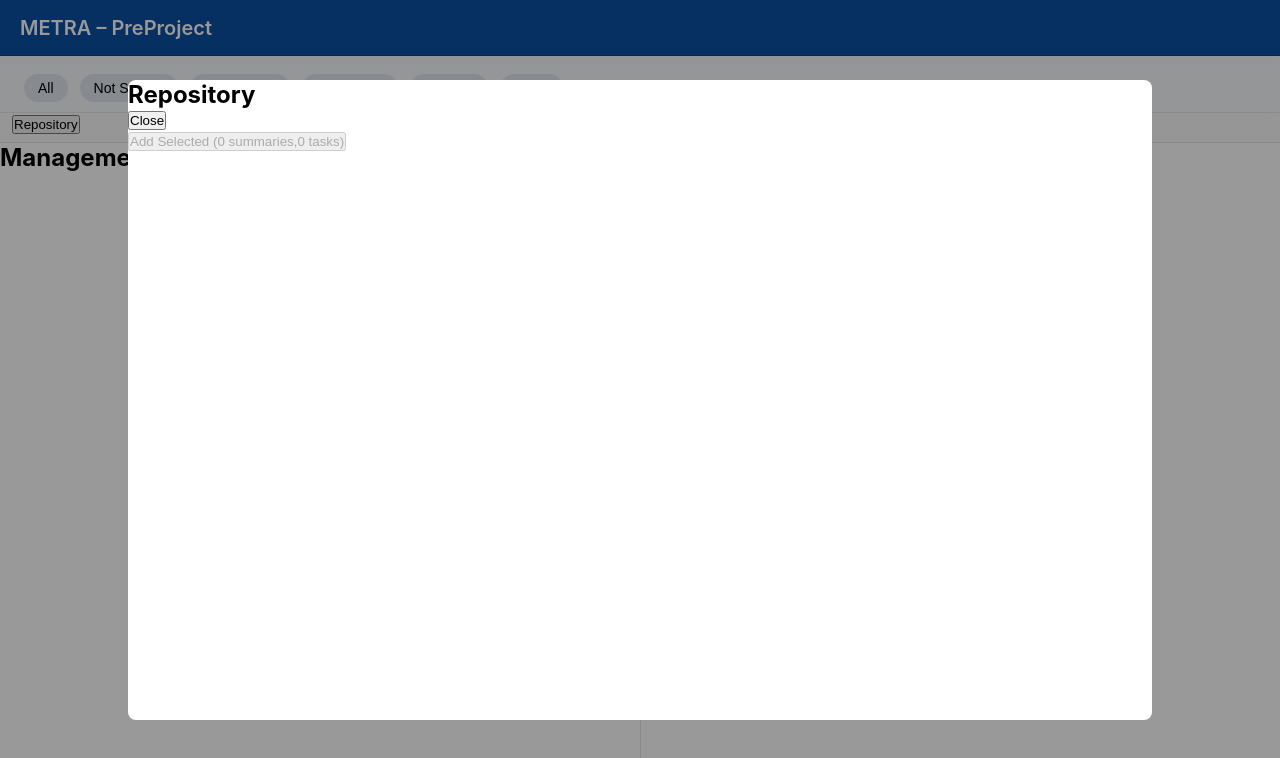
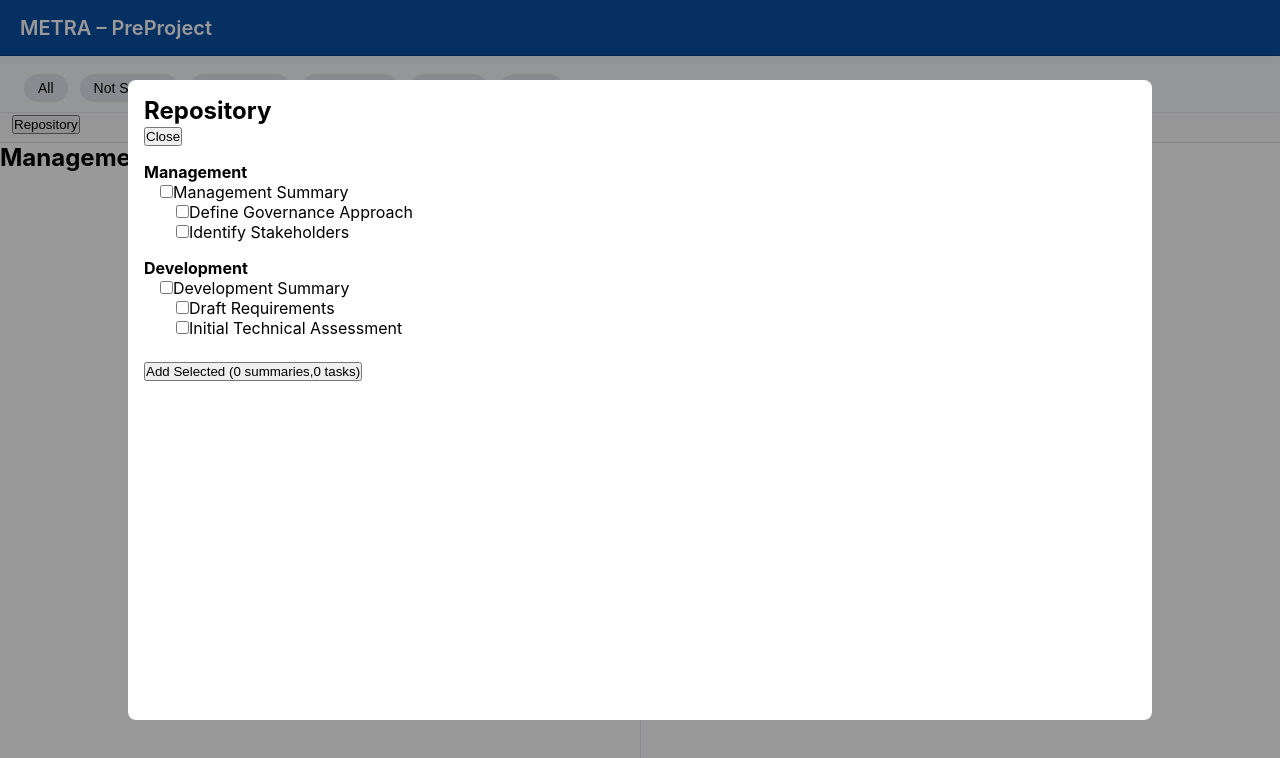
Before and after one commit to johnjkelly1945-ops/project-tracker-vite-pwa-v15, a React (Vite) app in the folder clean-tasksheet-restored/: page / in a window 1280 px wide. Both pictures are taken after a click on the button "Repository". Shown: the top 758 px of the page. Built offline with nearby package versions, Linux system fonts and the light colour scheme.

Commit message:
Stage 11.0 – Repository reintroduced as intent-only test bed

```diff
--- a/clean-tasksheet-restored/src/components/RepositoryOverlay.jsx
+++ b/clean-tasksheet-restored/src/components/RepositoryOverlay.jsx
@@ -1,56 +1,52 @@
 /* ======================================================================
    METRA – RepositoryOverlay.jsx
-   HARD RESET – Guaranteed Mount Version
+   Stage 11.0 – Deterministic Repository Test Bed
    ----------------------------------------------------------------------
-   ✔ Always renders when mounted
-   ✔ Logs mount visibly
-   ✔ Renders sandbox directly
-   ✔ No conditions, no abstraction
+   ✔ Inline deterministic repo payload (NO real repo)
+   ✔ Intent-only selection
+   ✔ No adapter, no workspace mutation
+   ✔ To be removed after Stage 11.0
    ====================================================================== */
 
-import React, { useEffect } from "react";
+import React from "react";
 import TaskRepositorySandbox from "../sandbox/repo-integration/TaskRepositorySandbox";
 
-export default function RepositoryOverlay({
-  activePane,
-  onExport,
-  onClose
-}) {
-  useEffect(() => {
-    console.log("🟣 RepositoryOverlay mounted (hard reset)");
-  }, []);
-
-  /* --------------------------------------------------------------
-     TEMPORARY STATIC DATA (INLINE, NO DEPENDENCIES)
-     -------------------------------------------------------------- */
-  const repositoryData = [
+const STAGE_11_REPO_SEED = {
+  bundles: [
     {
-      id: "bundle-1",
-      title: "Feasibility Study",
+      id: "bundle-mgmt",
+      title: "Management",
       summaries: [
-        { id: "sum-1", title: "Feasibility Overview" }
-      ],
-      tasks: [
-        { id: "task-1", title: "Initial assessment" },
-        { id: "task-2", title: "Stakeholder interviews" }
+        {
+          id: "sum-mgmt-1",
+          title: "Management Summary",
+          tasks: [
+            { id: "task-mgmt-1", title: "Define Governance Approach" },
+            { id: "task-mgmt-2", title: "Identify Stakeholders" }
+          ]
+        }
       ]
     },
     {
-      id: "bundle-2",
-      title: "Business Case",
+      id: "bundle-dev",
+      title: "Development",
       summaries: [
-        { id: "sum-2", title: "Business Case Outline" }
-      ],
-      tasks: [
-        { id: "task-3", title: "Cost analysis" },
-        { id: "task-4", title: "Benefit analysis" }
+        {
+          id: "sum-dev-1",
+          title: "Development Summary",
+          tasks: [
+            { id: "task-dev-1", title: "Draft Requirements" },
+            { id: "task-dev-2", title: "Initial Technical Assessment" }
+          ]
+        }
       ]
     }
-  ];
+  ]
+};
 
-  /* --------------------------------------------------------------
-     RENDER (NO CONDITIONS)
-     -------------------------------------------------------------- */
+export default function RepositoryOverlay({ onClose, onExport }) {
+  console.log("🧪 Stage 11.0 repo seed injected", STAGE_11_REPO_SEED);
+
   return (
     <div
       style={{
@@ -73,8 +69,7 @@ export default function RepositoryOverlay({
         }}
       >
         <TaskRepositorySandbox
-          repositoryData={repositoryData}
-          activePane={activePane}
+          repositoryData={STAGE_11_REPO_SEED}
           onExport={onExport}
           onClose={onClose}
         />
--- a/clean-tasksheet-restored/src/sandbox/repo-integration/TaskRepositorySandbox.jsx
+++ b/clean-tasksheet-restored/src/sandbox/repo-integration/TaskRepositorySandbox.jsx
@@ -1,169 +1,107 @@
 /* ======================================================================
    METRA – TaskRepositorySandbox.jsx
-   Stage 8.3 – Deterministic Export Payload
+   Stage 11.0 – Deterministic Repository Sandbox (LIVE)
    ----------------------------------------------------------------------
-   ✔ Builds summary → task structure
-   ✔ Emits Stage 8.3–compliant payload
-   ✔ No repository or adapter changes
-   ✔ UI behaviour unchanged
+   ✔ Renders bundles → summaries → tasks
+   ✔ Selection + intent export only
+   ✔ No workspace mutation
+   ✔ No governance / popup / documents
    ====================================================================== */
 
 import React, { useState } from "react";
 
 export default function TaskRepositorySandbox({
   repositoryData,
-  activePane,
   onExport,
   onClose
 }) {
+  console.log("🧪 LIVE TaskRepositorySandbox rendering", repositoryData);
+
   const bundles = repositoryData?.bundles || [];
 
-  const [openBundles, setOpenBundles] = useState({});
-  const [openSummaries, setOpenSummaries] = useState({});
   const [selectedSummaries, setSelectedSummaries] = useState({});
   const [selectedTasks, setSelectedTasks] = useState({});
 
-  /* ===================== TOGGLES ===================== */
-
-  const toggleBundle = (id) => {
-    setOpenBundles((prev) => ({ ...prev, [id]: !prev[id] }));
-  };
-
-  const toggleSummaryOpen = (id) => {
-    setOpenSummaries((prev) => ({ ...prev, [id]: !prev[id] }));
-  };
-
-  const toggleSummarySelect = (summary) => {
+  const toggleSummary = (summary) => {
     setSelectedSummaries((prev) => {
       const next = { ...prev };
-      const isSelected = !!next[summary.id];
-
-      if (isSelected) {
-        delete next[summary.id];
-      } else {
-        next[summary.id] = summary;
-        setOpenSummaries((o) => ({ ...o, [summary.id]: true }));
-      }
+      next[summary.id]
+        ? delete next[summary.id]
+        : (next[summary.id] = summary);
       return next;
     });
   };
 
-  const toggleTaskSelect = (task, summary) => {
+  const toggleTask = (task, summaryId) => {
     setSelectedTasks((prev) => {
       const next = { ...prev };
       next[task.id]
         ? delete next[task.id]
-        : (next[task.id] = {
-            ...task,
-            repoSummaryId: summary.id
-          });
+        : (next[task.id] = { ...task, repoSummaryId: summaryId });
       return next;
     });
   };
 
-  /* ===================== EXPORT (FIXED) ===================== */
+  const handleExport = () => {
+    const summaries = Object.values(selectedSummaries).map((s) => ({
+      repoSummaryId: s.id,
+      title: s.title,
+      tasks: Object.values(selectedTasks).filter(
+        (t) => t.repoSummaryId === s.id
+      )
+    }));
 
-  const handleAddSelected = () => {
-    if (
-      !Object.keys(selectedSummaries).length &&
-      !Object.keys(selectedTasks).length
-    ) {
-      return;
-    }
-
-    // Build deterministic summaries with nested tasks
-    const summaries = Object.values(selectedSummaries).map((summary) => {
-      return {
-        repoSummaryId: summary.id,
-        title: summary.title,
-        tasks: Object.values(selectedTasks).filter(
-          (task) => task.repoSummaryId === summary.id
-        )
-      };
-    });
-
-    onExport({
-      pane: activePane || "mgmt",
-      summaries
-    });
-
-    // Reset state
-    setSelectedSummaries({});
-    setSelectedTasks({});
-    setOpenBundles({});
-    setOpenSummaries({});
+    onExport({ summaries });
   };
 
-  /* ============================ RENDER =========================== */
-
   return (
-    <div className="task-repo-sandbox">
-      <div className="repo-header">
+    <div style={{ padding: "16px", height: "100%", overflow: "auto" }}>
       <h2>Repository</h2>
       <button onClick={onClose}>Close</button>
+
+      {bundles.length === 0 && (
+        <div style={{ marginTop: "16px", opacity: 0.6 }}>
+          No repository items available
         </div>
+      )}
 
-      <div className="repo-body">
       {bundles.map((bundle) => (
-          <div key={bundle.id} className="repo-bundle">
-            <div className="repo-bundle-header">
-              <input
-                type="checkbox"
-                checked={!!openBundles[bundle.id]}
-                onChange={() => toggleBundle(bundle.id)}
-              />
+        <div key={bundle.id} style={{ marginTop: "16px" }}>
           <strong>{bundle.title}</strong>
-            </div>
 
-            {openBundles[bundle.id] &&
-              bundle.summaries.map((summary) => (
-                <div key={summary.id} className="repo-summary">
-                  <div className="repo-summary-header">
+          {bundle.summaries.map((summary) => (
+            <div key={summary.id} style={{ marginLeft: "16px" }}>
+              <label>
                 <input
                   type="checkbox"
                   checked={!!selectedSummaries[summary.id]}
-                      onChange={() => toggleSummarySelect(summary)}
+                  onChange={() => toggleSummary(summary)}
                 />
-                    <span
-                      style={{ cursor: "pointer" }}
-                      onClick={() => toggleSummaryOpen(summary.id)}
-                    >
                 {summary.title}
-                    </span>
-                  </div>
+              </label>
 
-                  {openSummaries[summary.id] &&
-                    summary.tasks.map((task) => (
-                      <div key={task.id} className="repo-task">
+              {summary.tasks.map((task) => (
+                <div key={task.id} style={{ marginLeft: "16px" }}>
+                  <label>
                     <input
                       type="checkbox"
                       checked={!!selectedTasks[task.id]}
-                          onChange={() =>
-                            toggleTaskSelect(task, summary)
-                          }
+                      onChange={() => toggleTask(task, summary.id)}
                     />
                     {task.title}
+                  </label>
                 </div>
               ))}
             </div>
           ))}
         </div>
       ))}
-      </div>
 
-      <div className="repo-footer">
-        <button
-          disabled={
-            !Object.keys(selectedSummaries).length &&
-            !Object.keys(selectedTasks).length
-          }
-          onClick={handleAddSelected}
-        >
+      <button onClick={handleExport} style={{ marginTop: "24px" }}>
         Add Selected (
         {Object.keys(selectedSummaries).length} summaries,
         {Object.keys(selectedTasks).length} tasks)
       </button>
     </div>
-    </div>
   );
 }
```
Lines whose indentation alone changed are shown as unchanged.
